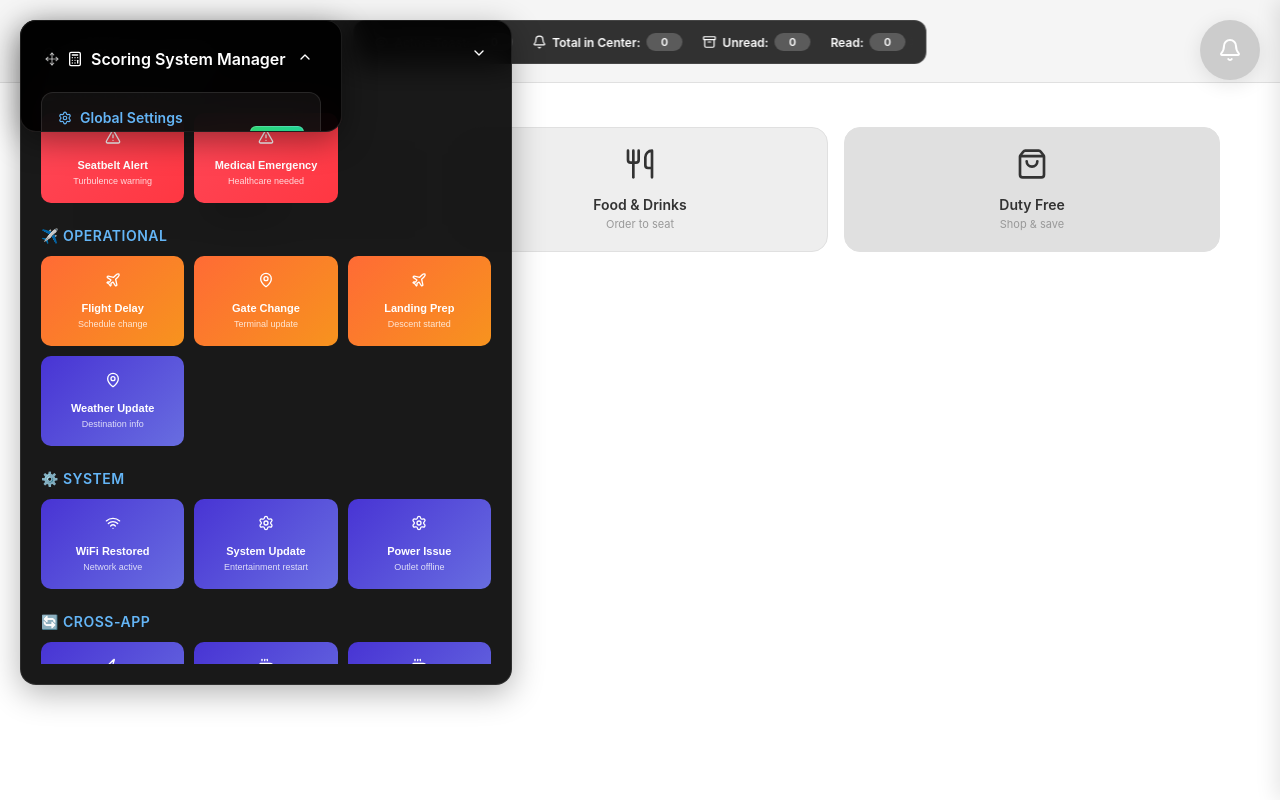
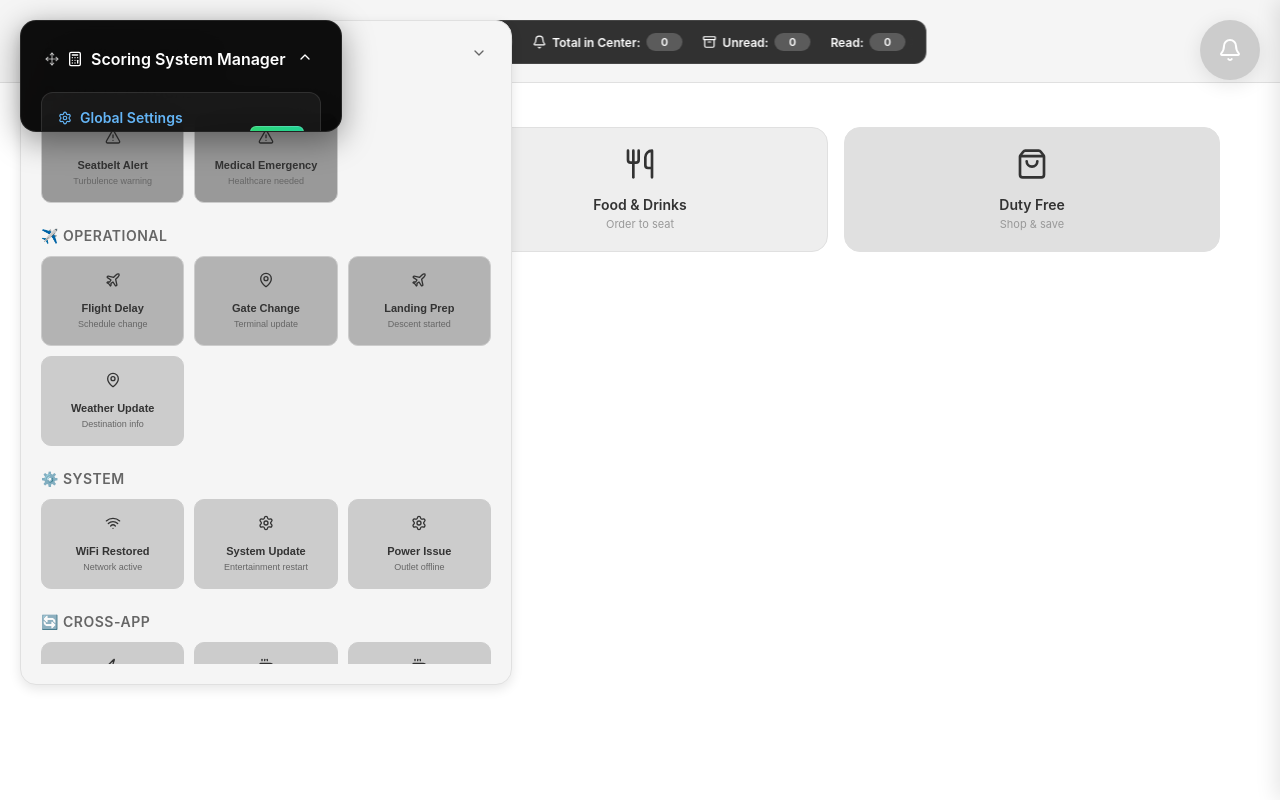
Before and after one commit to sanketkumta/Notific, a React (Create React App) app: page / in a window 1280 px wide. Built offline with nearby package versions, Linux system fonts and the light colour scheme.

Commit message:
Apply gray color scheme to NotificationTrigger and remove hover states

```diff
--- a/src/components/NotificationTrigger.tsx
+++ b/src/components/NotificationTrigger.tsx
@@ -24,14 +24,13 @@ const Container = styled.div<{ isExpanded: boolean }>`
   position: fixed;
   top: 20px;
   left: 20px;
-  background: rgba(0, 0, 0, 0.9);
-  backdrop-filter: blur(15px);
+  background: #f5f5f5;
   border-radius: 16px;
   padding: 20px;
-  color: white;
+  color: #333333;
   width: ${props => props.isExpanded ? '450px' : '280px'};
-  border: 1px solid rgba(255, 255, 255, 0.1);
-  box-shadow: 0 8px 32px rgba(0, 0, 0, 0.3);
+  border: 1px solid #e0e0e0;
+  box-shadow: 0 4px 12px rgba(0, 0, 0, 0.1);
   transition: all 0.3s ease;
   max-height: ${props => props.isExpanded ? '85vh' : '70px'};
   overflow: hidden;
@@ -58,15 +57,10 @@ const Title = styled.h3`
 const ExpandButton = styled.button`
   background: none;
   border: none;
-  color: white;
+  color: #666666;
   cursor: pointer;
   padding: 4px;
   border-radius: 4px;
-  transition: background 0.2s;
-
-  &:hover {
-    background: rgba(255, 255, 255, 0.1);
-  }
 `;
 
 const Content = styled.div`
@@ -79,17 +73,13 @@ const Content = styled.div`
   }
 
   &::-webkit-scrollbar-track {
-    background: rgba(255, 255, 255, 0.1);
+    background: #e0e0e0;
     border-radius: 3px;
   }
 
   &::-webkit-scrollbar-thumb {
-    background: rgba(255, 255, 255, 0.3);
+    background: #cccccc;
     border-radius: 3px;
-  }
-
-  &::-webkit-scrollbar-thumb:hover {
-    background: rgba(255, 255, 255, 0.5);
   }
 `;
 
@@ -100,7 +90,7 @@ const Section = styled.div`
 const SectionTitle = styled.h4`
   margin: 0 0 12px 0;
   font-size: 14px;
-  color: #64B5F6;
+  color: #666666;
   font-weight: 600;
   text-transform: uppercase;
   letter-spacing: 0.5px;
@@ -116,39 +106,29 @@ const TriggerButton = styled.button<{ priority: PriorityLevel }>`
   background: ${props => {
     switch (props.priority) {
       case PriorityLevel.CRITICAL:
-        return 'linear-gradient(135deg, #ff4757 0%, #ff3742 100%)';
+        return '#999999';
       case PriorityLevel.HIGH:
-        return 'linear-gradient(135deg, #ff6b35 0%, #f7931e 100%)';
+        return '#b3b3b3';
       case PriorityLevel.MEDIUM:
-        return 'linear-gradient(135deg, #4834d4 0%, #686de0 100%)';
+        return '#cccccc';
       default:
-        return 'linear-gradient(135deg, #30336b 0%, #535c68 100%)';
+        return '#e0e0e0';
     }
   }};
-  border: none;
-  color: white;
+  border: 1px solid #cccccc;
+  color: #333333;
   padding: 14px;
   border-radius: 10px;
   cursor: pointer;
   font-size: 11px;
   font-weight: 500;
   text-align: center;
-  transition: all 0.2s;
   display: flex;
   flex-direction: column;
   align-items: center;
   gap: 6px;
   min-height: 90px;
   justify-content: center;
-
-  &:hover {
-    transform: translateY(-2px);
-    box-shadow: 0 4px 12px rgba(0, 0, 0, 0.2);
-  }
-
-  &:active {
-    transform: translateY(0);
-  }
 `;
 
 const TriggerIcon = styled.div`
@@ -163,16 +143,17 @@ const TriggerName = styled.div`
 
 const TriggerDescription = styled.div`
   font-size: 9px;
-  opacity: 0.8;
+  color: #666666;
   line-height: 1.1;
   text-align: center;
 `;
 
 const CustomTriggerSection = styled.div`
-  background: rgba(255, 255, 255, 0.05);
+  background: #eeeeee;
   border-radius: 8px;
   padding: 16px;
   margin-top: 16px;
+  border: 1px solid #e0e0e0;
 `;
 
 const InputGroup = styled.div`
@@ -183,64 +164,58 @@ const Label = styled.label`
   display: block;
   font-size: 12px;
   margin-bottom: 4px;
-  opacity: 0.8;
+  color: #666666;
 `;
 
 const Input = styled.input`
   width: 100%;
-  background: rgba(255, 255, 255, 0.1);
-  border: 1px solid rgba(255, 255, 255, 0.2);
+  background: #ffffff;
+  border: 1px solid #cccccc;
   border-radius: 4px;
   padding: 8px;
-  color: white;
+  color: #333333;
   font-size: 12px;
 
   &::placeholder {
-    color: rgba(255, 255, 255, 0.5);
+    color: #999999;
   }
 
   &:focus {
     outline: none;
-    border-color: #64B5F6;
+    border-color: #999999;
   }
 `;
 
 const Select = styled.select`
   width: 100%;
-  background: rgba(255, 255, 255, 0.1);
-  border: 1px solid rgba(255, 255, 255, 0.2);
+  background: #ffffff;
+  border: 1px solid #cccccc;
   border-radius: 4px;
   padding: 8px;
-  color: white;
+  color: #333333;
   font-size: 12px;
 
   &:focus {
     outline: none;
-    border-color: #64B5F6;
+    border-color: #999999;
   }
 
   option {
-    background: #333;
-    color: white;
+    background: #ffffff;
+    color: #333333;
   }
 `;
 
 const CreateButton = styled.button`
-  background: linear-gradient(135deg, #2ed573 0%, #1dd1a1 100%);
-  border: none;
-  color: white;
+  background: #cccccc;
+  border: 1px solid #b3b3b3;
+  color: #333333;
   padding: 10px 16px;
   border-radius: 6px;
   cursor: pointer;
   font-size: 12px;
   font-weight: 600;
   width: 100%;
-  transition: all 0.2s;
-
-  &:hover {
-    transform: translateY(-1px);
-    box-shadow: 0 4px 12px rgba(0, 0, 0, 0.2);
-  }
 `;
 
 interface TriggerScenario {
```
